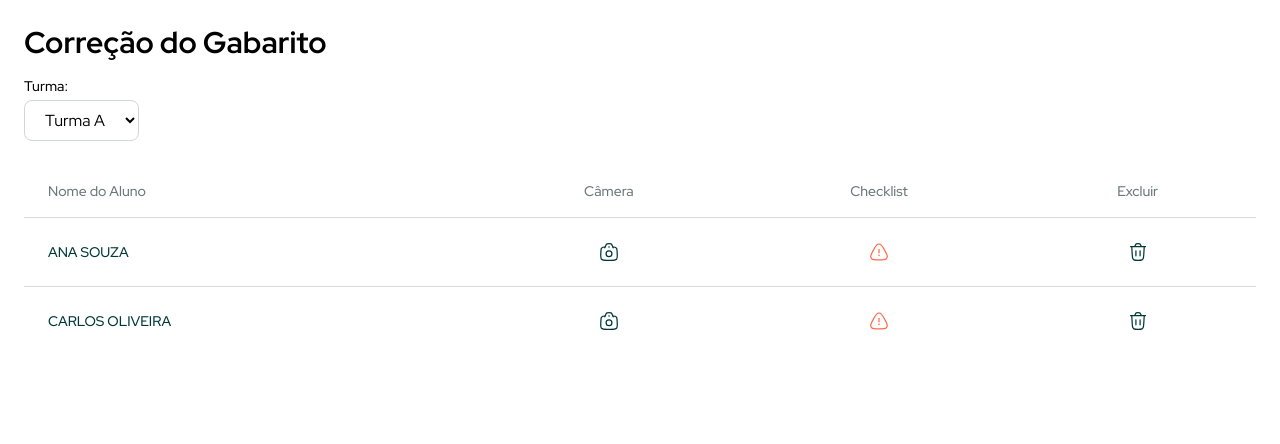
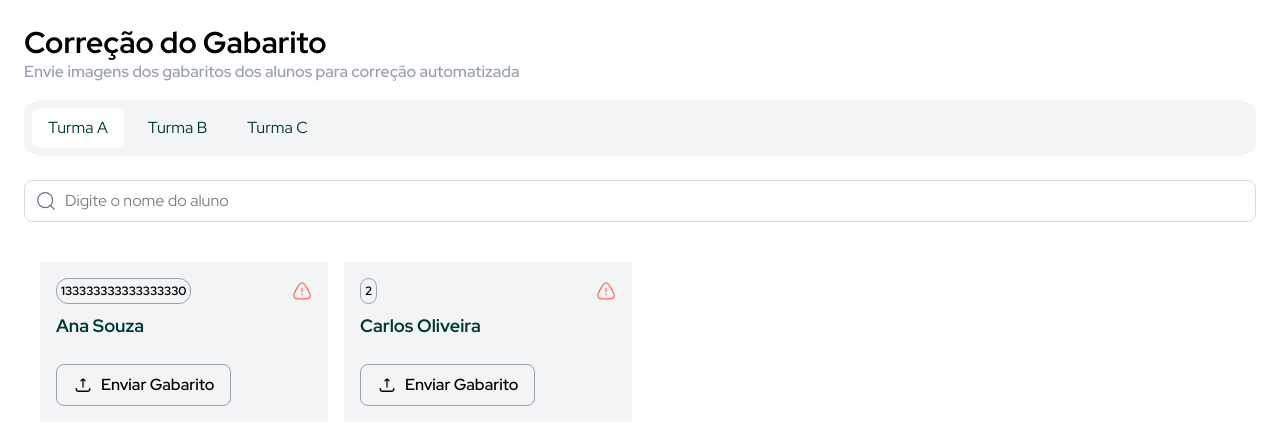
Before and after one commit to gabriella-muniz/pwa-gabarito, a Vue app: page / in a window 1280 px wide. Shown: the top 444 px of the page. Built offline with nearby package versions, Linux system fonts and the light colour scheme.

Commit message:
Ajustes do layout

```diff
--- a/src/components/CorrectGabarito.vue
+++ b/src/components/CorrectGabarito.vue
@@ -3,155 +3,190 @@
     <!-- Cabeçalho -->
     <div class="mb-6">
       <h1 class="text-3xl font-bold">Correção do Gabarito</h1>
+      <p class="text-gray-400 font-semibold">
+        Envie imagens dos gabaritos dos alunos para correção automatizada
+      </p>
 
       <!-- Seleção de Turma -->
-      <div class="flex items-center space-x-4 mt-4">
-        <div>
-          <label for="class" class="block text-sm font-medium">Turma:</label>
-          <select
-            id="class"
-            v-model="selectedClass"
-            class="mt-1 block w-full px-4 py-2 border border-gray-300 rounded-lg"
-          >
-            <option
+      <div class="flex flex-wrap gap-2 mt-4 bg-gray-100 p-2 rounded-2xl">
+        <button
           v-for="classOption in classes"
           :key="classOption.id"
-              :value="classOption.name"
+          :class="{
+            'bg-white text-[#003838]': selectedClass === classOption.name,
+            'bg-gray-100 text-[#003838]': selectedClass !== classOption.name,
+          }"
+          @click="selectedClass = classOption.name"
+          class="px-4 py-2 rounded-lg focus:outline-none cursor-pointer"
         >
           {{ classOption.name }}
-            </option>
-          </select>
+        </button>
+      </div>
+
+      <!-- Campo de Busca -->
+      <div class="mt-6 relative">
+        <IconBusca
+          class="absolute left-3 top-1/2 transform -translate-y-1/2 text-gray-500"
+        />
+        <input
+          id="search"
+          v-model="searchTerm"
+          type="text"
+          placeholder="Digite o nome do aluno"
+          class="border border-[#D9D9D9] focus:border-gray-600 outline-none bg-transparent focus:bg-[#f7f7f8] pl-10 py-2 w-full rounded-lg"
+        />
+      </div>
+    </div>
+
+    <!-- Lista de Alunos -->
+    <div
+      class="grid grid-cols-1 sm:grid-cols-2 md:grid-cols-3 lg:grid-cols-4 gap-4 p-4"
+    >
+      <div
+        v-for="aluno in filteredAlunosBySearch"
+        :key="aluno.id"
+        class="bg-gray-100 p-4 flex flex-col justify-between"
+      >
+        <div>
+          <div class="flex justify-between items-center">
+            <div
+              class="font-bold text-xs border border-gray-400 rounded-xl p-1"
+            >
+              {{ aluno.id }}
+            </div>
+            <component
+              :is="aluno.imagemCapturada ? IconCheck : IconAlert"
+              class="text-xl"
+            />
+          </div>
+          <h3 class="mt-2 text-lg font-bold text-[#003838]">
+            {{ aluno.nome }}
+          </h3>
+        </div>
+
+        <div class="flex justify-start mt-6">
+          <button
+            @click="openUploadModal"
+            class="border border-gray-400 text-black py-2 px-4 rounded-lg hover:bg-gray-100 w-fit cursor-pointer font-semibold flex items-center gap-2"
+          >
+            <IconUpload /> Enviar Gabarito
+          </button>
         </div>
       </div>
     </div>
+    <!-- Modal de Seleção -->
+    <div
+      v-if="isUploadModalOpen"
+      class="fixed inset-0 bg-gray-100 bg-opacity-50 flex items-center justify-center z-50 p-4"
+    >
+      <div
+        class="bg-white w-full max-w-[400px] rounded-lg shadow-lg p-6 relative"
+      >
+        <!-- Cabeçalho -->
+        <div class="flex justify-between items-center mb-4">
+          <h2 class="text-lg font-bold">Enviar Imagem do Gabarito</h2>
+          <button @click="closeUploadModal" class="cursor-pointer">
+            <IconFechar />
+          </button>
+        </div>
 
-    <!-- Tabela de Alunos -->
-    <div class="overflow-x-auto w-full">
-      <table class="table-auto w-full text-left">
-        <thead class="text-[#6A7777]">
-          <tr>
-            <th class="px-6 py-4 text-sm font-medium text-left">
-              Nome do Aluno
-            </th>
-            <th class="px-6 py-4 text-sm font-medium text-center">Câmera</th>
-            <th class="px-6 py-4 text-sm font-medium text-center">Checklist</th>
-            <th class="px-6 py-4 text-sm font-medium text-center">Excluir</th>
-          </tr>
-        </thead>
-        <tbody>
-          <tr
-            v-for="aluno in filteredAlunos"
-            :key="aluno.id"
-            class="border-t border-[#D9D9D9] hover:bg-gray-100 transition"
+        <!-- Área de Upload -->
+        <label
+          for="fileInput"
+          class="border-2 border-dashed border-gray-300 rounded-lg flex flex-col items-center justify-center p-6 cursor-pointer hover:bg-gray-50 transition"
         >
-            <!-- Nome do Aluno -->
-            <td
-              class="px-6 py-4 font-medium text-[#003838] text-[14px] uppercase text-left"
+          <IconImagem class="text-gray-400 text-4xl" />
+          <p class="text-gray-500 mt-2">Clique para selecionar uma imagem</p>
+          <input
+            type="file"
+            id="fileInput"
+            accept="image/*"
+            @change="handleFileUpload"
+            class="hidden"
+          />
+        </label>
+
+        <!-- Botões -->
+        <div class="flex justify-between mt-4 space-x-2">
+          <button
+            @click="openFilePicker"
+            class="flex-1 border border-gray-300 rounded-lg py-2 flex items-center justify-center text-gray-600 hover:bg-gray-100"
           >
-              {{ aluno.nome }}
-            </td>
+            <IconGaleria class="mr-2" />
+            Galeria
+          </button>
 
-            <!-- Botão da Câmera -->
-            <td class="px-6 py-4 text-center">
           <button
-                @click="openCamera(aluno.id)"
-                class="text-[#003838] hover:text-[#005151] transition-colors hover:bg-gray-200 p-2 rounded-lg inline-flex items-center justify-center cursor-pointer"
+            @click="openCameraModal"
+            class="flex-1 border border-gray-300 rounded-lg py-2 flex items-center justify-center text-gray-600 hover:bg-gray-100"
           >
-                <IconCamera />
+            <IconCamera class="mr-2" />
+            Câmera
           </button>
-            </td>
-
-            <!-- Checklist -->
-            <td class="px-6 py-4 text-center">
-              <button
-                @click="toggleChecklist(aluno)"
-                class="flex items-center justify-center w-full"
-              >
-                <component
-                  :is="aluno.imagemCapturada ? IconCheck : IconAlert"
-                />
-              </button>
-            </td>
-
-            <!-- Botão de Excluir -->
-            <td class="px-6 py-4 text-center">
-              <button
-                @click="deleteAluno(aluno.id)"
-                class="text-[#003838] hover:text-[#005151] transition-colors hover:bg-gray-200 p-2 rounded-lg inline-flex items-center justify-center cursor-pointer"
-              >
-                <IconLixeira />
-              </button>
-            </td>
-          </tr>
-        </tbody>
-      </table>
+        </div>
+      </div>
     </div>
 
     <!-- Modal Câmera -->
     <div
       v-if="isCameraOpen"
-      class="fixed inset-0 bg-gray-100 bg-opacity-50 flex items-center justify-center z-50"
+      class="fixed inset-0 bg-gray-100 bg-opacity-50 flex items-center justify-center z-50 p-4"
     >
       <div
-        class="overflow-hidden w-full sm:w-[400px] md:w-[500px] p-4 flex flex-col relative"
+        class="bg-white w-full max-w-[500px] rounded-lg shadow-lg p-4 relative"
       >
         <!-- Cabeçalho do Modal -->
-        <div class="flex justify-between items-center mt-4">
-          <!-- Botão para fechar -->
+        <div class="flex justify-between items-center">
           <button @click="closeCamera" class="cursor-pointer">
             <IconFechar />
           </button>
-
-          <!-- Botão para alternar a câmera -->
-          <div class="flex items-center">
           <button
             @click="toggleCamera"
-              class="bg-gray-100 text-white py-2 px-4 rounded inline-flex justify-center items-center cursor-pointer"
+            class="bg-gray-100 text-black py-2 px-4 rounded cursor-pointer"
           >
             <IconModoCamera />
           </button>
         </div>
-        </div>
 
-        <!-- Video e Imagem Capturada -->
+        <!-- Vídeo e Imagem Capturada -->
         <div class="flex-1">
           <video
             v-if="!capturedImage"
             ref="videoElement"
-            class="aspect-[16/9] w-full h-[85vh] object-cover"
+            class="aspect-[16/9] w-full h-[80vh] object-cover"
             autoplay
             playsinline
           ></video>
           <img
             v-if="capturedImage"
             :src="capturedImage"
-            class="aspect-[16/9] w-full h-[80vh] object-cover"
+            class="aspect-[16/9] w-full h-[75vh] object-cover"
           />
         </div>
 
-        <!-- Botões para capturar, usar ou tirar outra imagem -->
-        <div class="mb-4">
-          <div v-if="!capturedImage" class="flex justify-center items-center">
+        <!-- Botões de Captura -->
+        <div class="mt-4 flex flex-col space-y-2">
+          <div v-if="!capturedImage" class="flex justify-center">
             <button
               @click="captureImage"
-              class="mt-2 bg-gray-100 text-white py-2 px-4 rounded inline-flex justify-center items-center cursor-pointer"
+              class="bg-gray-100 text-black py-2 px-4 rounded cursor-pointer"
             >
               <IconCamera class="text-lg" />
             </button>
           </div>
 
-          <div v-else class="mt-4 flex flex-col space-y-2">
+          <div v-else>
             <p class="text-center font-bold">A imagem ficou boa?</p>
             <div class="flex space-x-2 mt-2">
               <button
                 @click="saveImage"
-                class="bg-[#003838] text-white py-2 px-4 rounded w-full cursor-pointer"
+                class="bg-[#003838] text-white py-2 px-4 rounded w-full"
               >
                 Usar esta imagem
               </button>
               <button
                 @click="retakeImage"
-                class="bg-[#fc6e4d] text-white py-2 px-4 rounded w-full cursor-pointer"
+                class="bg-[#fc6e4d] text-white py-2 px-4 rounded w-full"
               >
                 Tirar outra
               </button>
@@ -166,12 +201,13 @@
 <script setup>
 import { ref, computed, nextTick, onBeforeUnmount, onMounted } from "vue";
 import IconCamera from "../components/icons/IconCamera.vue";
-import IconLixeira from "../components/icons/IconLixiera.vue";
 import IconCheck from "../components/icons/IconCheck.vue";
 import IconAlert from "../components/icons/IconAlert.vue";
 import IconFechar from "../components/icons/IconFechar.vue";
 import Swal from "sweetalert2";
 import IconModoCamera from "./icons/IconModoCamera.vue";
+import IconUpload from "./icons/IconUpload.vue";
+import IconBusca from "./icons/IconBusca.vue";
 
 // Define os estados e variáveis do projeto
 const classes = [
@@ -182,7 +218,7 @@ const classes = [
 
 const alunosData = ref([
   {
-    id: 1,
+    id: 133333333333333333,
     nome: "Ana Souza",
     turma: "Turma A",
     checked: false,
@@ -225,6 +261,8 @@ const alunosData = ref([
   },
 ]);
 
+const searchTerm = ref("");
+const stream = ref(null);
 const selectedClass = ref("Turma A");
 const isCameraOpen = ref(false);
 const videoElement = ref(null);
@@ -232,6 +270,48 @@ const currentAlunoId = ref(null);
 const capturedImage = ref(null);
 let mediaStream = null;
 let currentFacingMode = "environment"; // Modo de câmera traseira
+
+const isUploadModalOpen = ref(false);
+
+const selectedFile = ref(null);
+
+const openUploadModal = () => {
+  isUploadModalOpen.value = true;
+};
+
+const closeUploadModal = () => {
+  isUploadModalOpen.value = false;
+};
+
+const openCameraModal = async () => {
+  closeUploadModal(); // Fecha o modal de seleção
+  isCameraOpen.value = true;
+  await startCamera(); // Inicia a câmera assim que o modal abre
+};
+
+const startCamera = async () => {
+  try {
+    // Para garantir que a câmera sempre reinicie corretamente
+    if (stream.value) {
+      stream.value.getTracks().forEach((track) => track.stop());
+    }
+
+    stream.value = await navigator.mediaDevices.getUserMedia({ video: true });
+    if (videoElement.value) {
+      videoElement.value.srcObject = stream.value;
+    }
+  } catch (error) {
+    console.error("Erro ao acessar a câmera:", error);
+  }
+};
+
+const handleFileUpload = (event) => {
+  const file = event.target.files[0];
+  if (file) {
+    selectedFile.value = URL.createObjectURL(file);
+    closeUploadModal(); // Fecha o modal de seleção
+  }
+};
 
 // Função para alternar entre as câmeras
 const toggleCamera = async () => {
@@ -250,6 +330,12 @@ onMounted(() => {
     }
   });
 });
+
+const filteredAlunosBySearch = computed(() =>
+  filteredAlunos.value.filter((aluno) =>
+    aluno.nome.toLowerCase().includes(searchTerm.value.toLowerCase())
+  )
+);
 
 const filteredAlunos = computed(() =>
   alunosData.value.filter((aluno) => aluno.turma === selectedClass.value)
@@ -320,32 +406,6 @@ const saveImage = () => {
   }
 };
 
-// Função para excluir o aluno
-const deleteAluno = (alunoId) => {
-  Swal.fire({
-    title: "Tem certeza que quer excluir esse aluno?",
-    text: "Você não poderá reverter isso!",
-    icon: "warning",
-    showCancelButton: true,
-    confirmButtonColor: "#f53d6b",
-    cancelButtonColor: "#e8e8ed",
-    confirmButtonText: "Sim, excluir!",
-  }).then((result) => {
-    if (result.isConfirmed) {
-      // Remove o aluno da lista
-      alunosData.value = alunosData.value.filter(
-        (aluno) => aluno.id !== alunoId
-      );
-
-      Swal.fire({
-        title: "Excluído!",
-        text: "O aluno foi removido com sucesso.",
-        icon: "success",
-      });
-    }
-  });
-};
-
 // Função para tirar outra imagem
 const retakeImage = () => {
   capturedImage.value = null;
--- /dev/null
+++ b/src/components/icons/IconBusca.vue
@@ -0,0 +1,6 @@
+<template>
+    <svg xmlns="http://www.w3.org/2000/svg" viewBox="0 0 24 24" width="20" height="20" color="#003838" fill="none">
+    <path d="M17.5 17.5L22 22" stroke="currentColor" stroke-width="1.5" stroke-linecap="round" stroke-linejoin="round" />
+    <path d="M20 11C20 6.02944 15.9706 2 11 2C6.02944 2 2 6.02944 2 11C2 15.9706 6.02944 20 11 20C15.9706 20 20 15.9706 20 11Z" stroke="currentColor" stroke-width="1.5" stroke-linejoin="round" />
+</svg>
+</template>
--- /dev/null
+++ b/src/components/icons/IconUpload.vue
@@ -0,0 +1,6 @@
+<template>
+    <svg xmlns="http://www.w3.org/2000/svg" viewBox="0 0 24 24" width="20" height="20" color="black" fill="none">
+    <path d="M12 4.5L12 14.5M12 4.5C11.2998 4.5 9.99153 6.4943 9.5 7M12 4.5C12.7002 4.5 14.0085 6.4943 14.5 7" stroke="currentColor" stroke-width="1.5" stroke-linecap="round" stroke-linejoin="round" />
+    <path d="M20 16.5C20 18.982 19.482 19.5 17 19.5H7C4.518 19.5 4 18.982 4 16.5" stroke="currentColor" stroke-width="2" stroke-linecap="round" stroke-linejoin="round" />
+</svg>
+</template>
```
Lines whose indentation alone changed are shown as unchanged.
